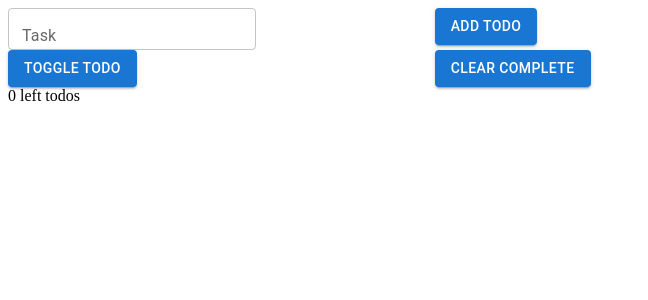
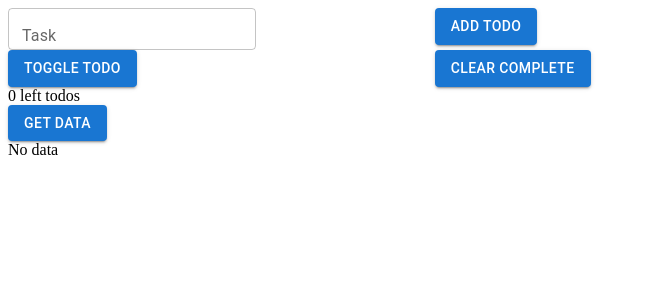
Before and after one commit to samirpatil2000/started-with-react, a React (Create React App) app: page / in a window 1280 px wide. Shown: the top 300 px of the page, without its empty margins (0-648 px from the left). Built offline with nearby package versions, Linux system fonts and the light colour scheme.

Commit message:
Refactoring and axios request added

```diff
--- a/package.json
+++ b/package.json
@@ -9,6 +9,7 @@
     "@testing-library/jest-dom": "^5.16.5",
     "@testing-library/react": "^13.4.0",
     "@testing-library/user-event": "^13.5.0",
+    "axios": "^1.2.2",
     "react": "^18.2.0",
     "react-dom": "^18.2.0",
     "react-scripts": "5.0.1",
--- a/src/App.js
+++ b/src/App.js
@@ -1,14 +1,48 @@
 import React, { useState, useRef, useEffect } from "react";
-import TodoList from "./TodoList";
-
+import TodoList from "./componets/TodoList";
+import axios from "axios"
 import Button from '@mui/material/Button'
 import TextField from '@mui/material/TextField'
 import Grid from '@mui/material/Grid'
 
 const MAX = 10e6;
 const LOCAL_STORAGE_KEY = 'todosApp.todo'
+
+
+const POST_URL = "http://127.0.0.1:8000/api/posts/"
+const TOKEN = "eyJhbGciOiJIUzI1NiIsInR5cCI6IkpXVCJ9.eyJ0b2tlbl90eXBlIjoiYWNjZXNzIiwiZXhwIjoxNjczMTA0Nzk2LCJpYXQiOjE2NzI5MjgzOTYsImp0aSI6ImI2OGUxNjE3NDUwMDQ2MWM5MTk5YTc1MTdmOTZkZDkxIiwidXNlcl9pZCI6MX0._h1NOa3xS8mDeQRAkjzU0ctpe7TGDA-DSI2IDvDTOoc"
+
+
 const uuidv4 = function(){
   return Math.floor(Math.random() * MAX)
+}
+
+
+function FetchComponent(){
+  const [data, setData] = useState(null);
+
+  const handleClick = async () => {
+    let headers = new Headers();
+    headers.append("Authorization", `Bearer ${TOKEN}`)
+    const response = await axios.get(POST_URL, {
+      mode: 'no-cors',
+    });
+    const data = await response.data;
+    console.log(data, "DATA")
+    setData(data)
+  }
+
+  return (
+    <div>
+      <Button variant="contained"  onClick={handleClick}>Get Data</Button>
+      {data ? (
+        <div>{data.message}</div>
+      ) : (
+        <div>No data</div>
+      )}
+    </div>
+
+  );
 }
 
 function App() {
@@ -56,6 +90,7 @@ function App() {
     const newTodos = todos.filter(todo => !todo.complete)
     console.log(newTodos)
     setTodos(newTodos)
+    localStorage.setItem(LOCAL_STORAGE_KEY, JSON.stringify(newTodos))
   }
 
   function countTodos(){
@@ -91,6 +126,7 @@ function App() {
       </Grid>
 
       <div> {countTodos()} left todos</div>
+      <FetchComponent></FetchComponent>
     </>
   );
 }
--- a/src/TodoList.js
+++ b/src/componets/TodoList.js
@@ -1,6 +1,5 @@
 import React, {useState} from 'react'
 import Todo from './Todo'
-
 export default function TodoList({ todos, toggleTodo }) {
   return (
       todos.map(todo => {
```
Also changed, not shown: src/componets/Todo.js (renamed from src/Todo.js), 1 other file (tests, documents, lock files or other folders).
